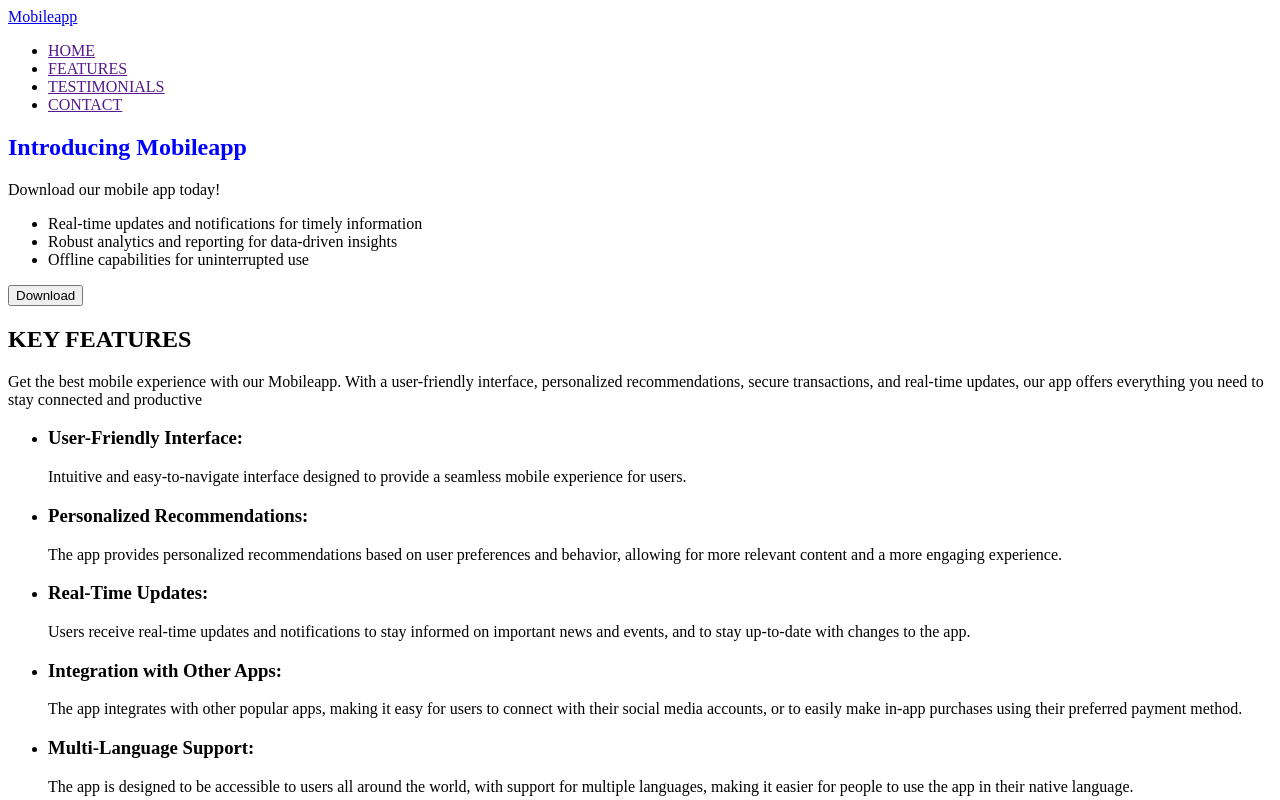
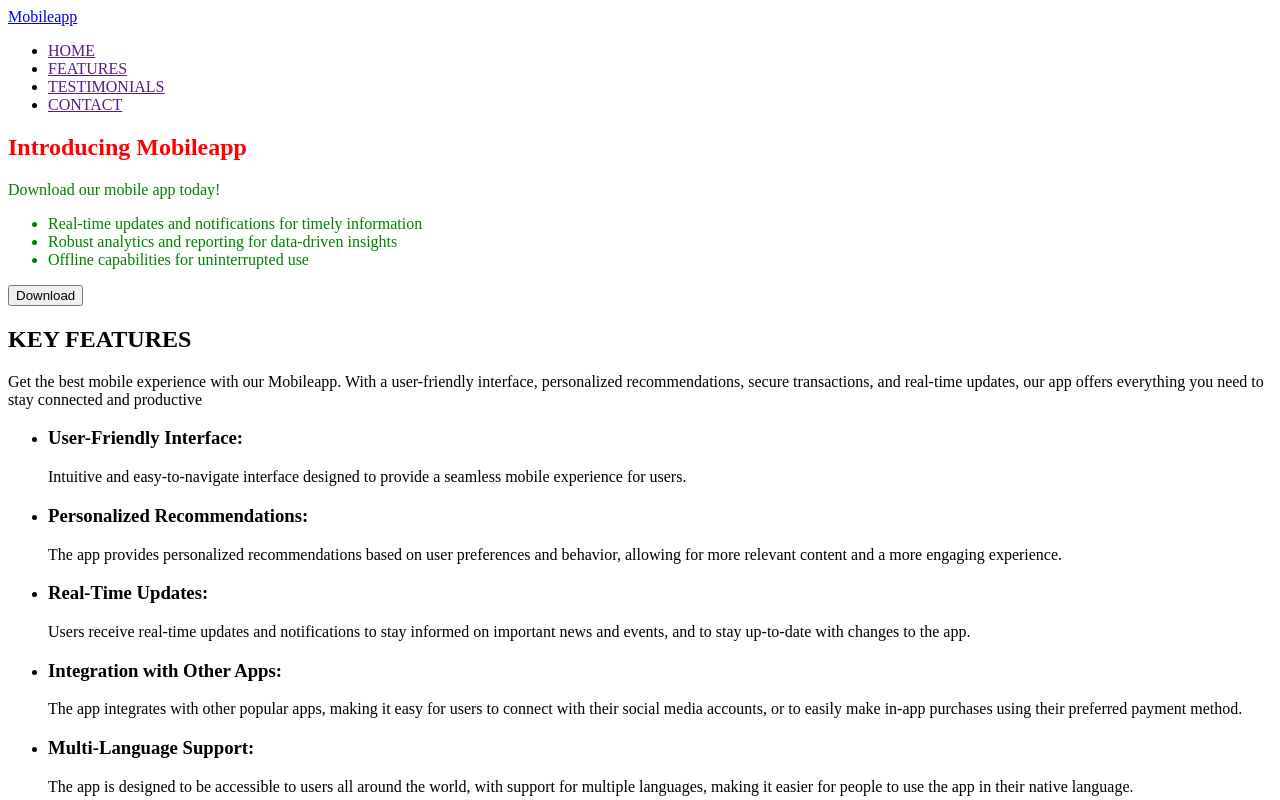
Before and after one commit to sselesnes/blended-01, a plain HTML site: page index.html in a window 1280 px wide. Shown: the top 800 px of the page. Drawn offline with Linux system fonts and the light colour scheme.

Commit message:
styles test

```diff
--- a/css/styles.css
+++ b/css/styles.css
@@ -1,3 +1,15 @@
 h1 {
   color: blue;
 }
+
+.intro-header {
+  color: red;
+}
+
+.hero {
+  color: magenta;
+}
+
+#hero {
+  color: green;
+}
--- a/index.html
+++ b/index.html
@@ -19,8 +19,8 @@
       </nav>
     </header>
     <main>
-      <section id="hero">
-        <h1>Introducing Mobileapp</h1>
+      <section id="hero" class="hero">
+        <h1 class="intro-header">Introducing Mobileapp</h1>
         <p>Download our mobile app today!</p>
         <ul>
           <li>Real-time updates and notifications for timely information</li>
```
